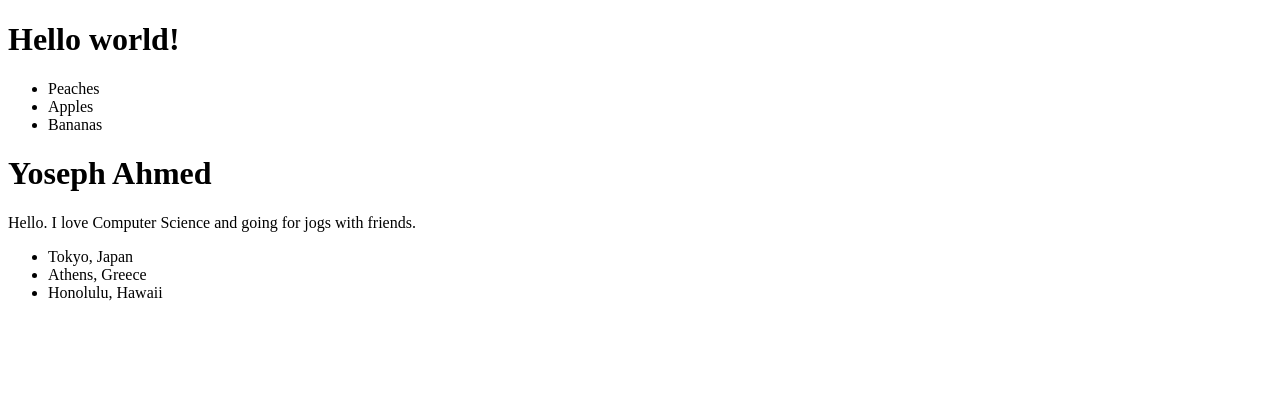
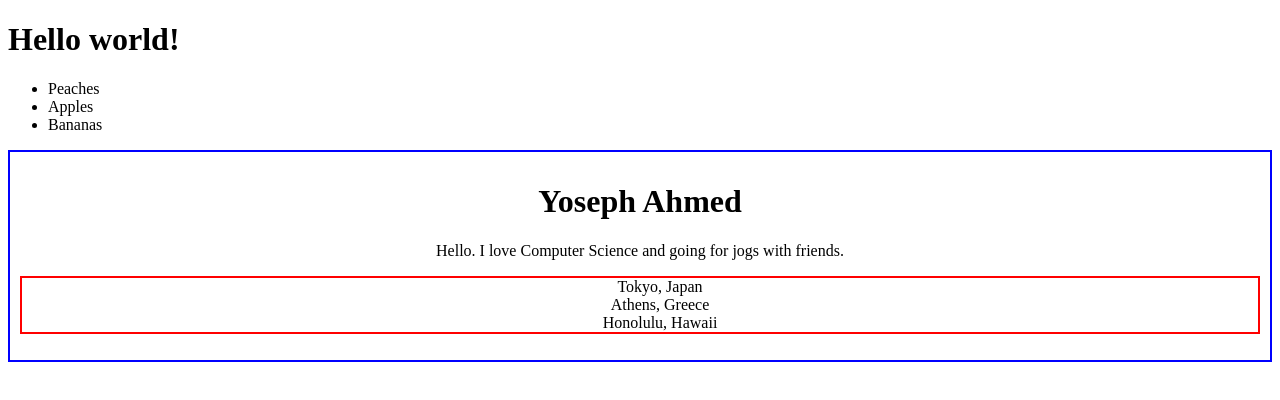
Before and after one commit to yosephAHMED/LearnReactJS_FirstHour, a React (Create React App) app: page / in a window 1280 px wide. Shown: the top 400 px of the page. Built offline with nearby package versions, Linux system fonts and the light colour scheme.

Commit message:
Task 2: Finished styling in myInfo.css

```diff
--- a/src/MyInfo.js
+++ b/src/MyInfo.js
@@ -1,4 +1,5 @@
 import React from 'react';
+import './myInfo.css';
 // Objective 2
 // 1. Create a functional component called MyInfo that returns the following UI
 // a. An h1 with your name
@@ -9,7 +10,7 @@ import React from 'react';
 
 function MyInfo() {
     return (
-        <div>
+        <div class="myInfo">
             <h1>Yoseph Ahmed</h1>
             <p>Hello. I love Computer Science and going for jogs with friends.</p>
             <ul>
--- /dev/null
+++ b/src/myInfo.css
@@ -0,0 +1,21 @@
+.myInfo {
+    border: 2px solid blue;
+    padding: 10px;
+}
+
+.myInfo h1 {
+    text-align: center;
+}
+
+.myInfo p {
+    text-align: center;
+}
+
+.myInfo ul {
+    border: 2px solid red;
+}
+
+.myInfo li {
+    text-align: center;
+    list-style-type: none;
+}
```
